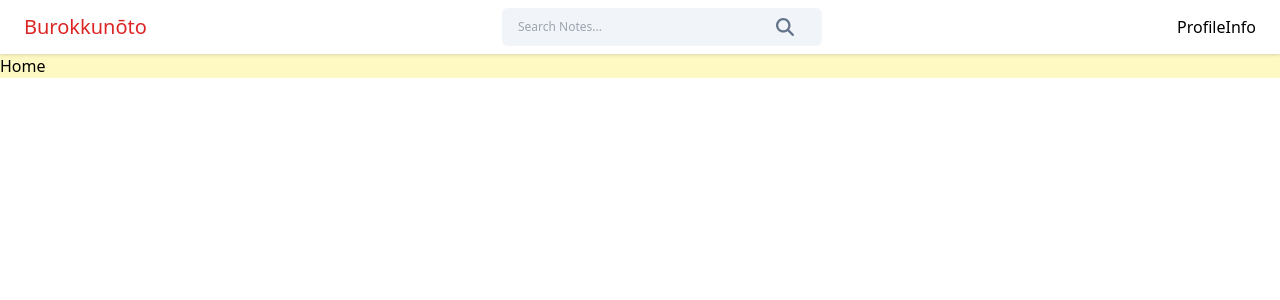
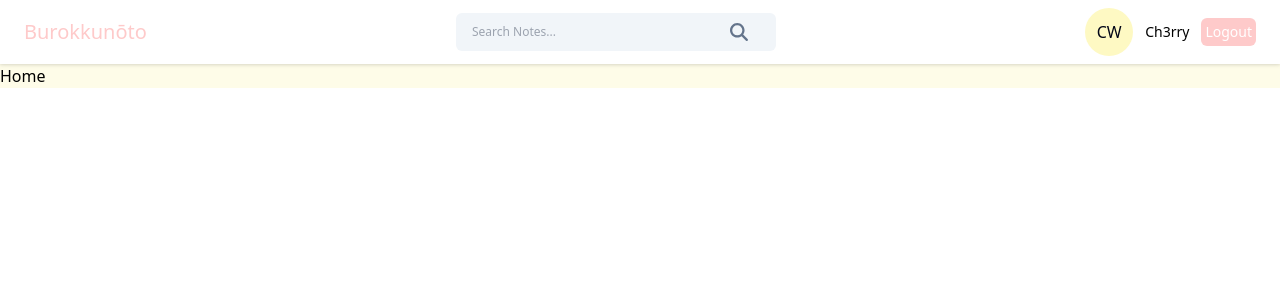
Before and after one commit to ch3rrywolf/Burokkunoto, a React (Vite) app in the folder frontend/: page / in a window 1280 px wide. Shown: the top 300 px of the page. Built offline with nearby package versions, Linux system fonts and the light colour scheme.

Commit message:
frontend NavBar Profile info & logout

```diff
--- a/frontend/src/components/Cards/ProfileInfo.jsx
+++ b/frontend/src/components/Cards/ProfileInfo.jsx
@@ -1,8 +1,20 @@
 import React from 'react'
 
-const ProfileInfo = () => {
+const ProfileInfo = ({ onLogout }) => {
   return (
-    <div>ProfileInfo</div>
+    <div className="flex items-center gap-3">
+      <div className="w-12 h-12 flex items-center justify-center rounded-full text-slate-950 font-medium bg-yellow-100">
+        {" "}
+        CW{" "}
+      </div>
+
+      <div>
+        <p className="text-sm font-medium">Ch3rry</p>
+      </div>
+
+      <button className="text-sm bg-red-200 p-1 rounded-md text-white hover:opacity-80" onClick={onLogout}>Logout
+      </button>
+    </div>
   )
 }
 
--- a/frontend/src/components/NavBar.jsx
+++ b/frontend/src/components/NavBar.jsx
@@ -1,20 +1,28 @@
 import React, { useState } from 'react'
 import SearchBar from './SerachBar/SearchBar'
 import ProfileInfo from './Cards/ProfileInfo'
+import { useNavigate } from "react-router-dom"
 
 const NavBar = () => {
     const [searchQuery, setSearchQuery] = useState("")
+
+    const navigate = useNavigate()
 
     const handleSearch = () => {}
     const onClearSearch = () => {
       setSearchQuery("")
     }
 
+    const onLogout = () => {
+      navigate("/login")
+
+    }
+
   return (
     <div className="bg-white flex items-center justify-between px-6 py-2 drop-shadow">
       <h2 className="text-xl font-medium text-black">
-        <span className="text-red-600">Burokkun</span>
-        <span className="text-red-600">ōto</span>
+        <span className="text-red-200">Burokkun</span>
+        <span className="text-red-200">ōto</span>
       </h2>
 
       <SearchBar
@@ -23,7 +31,7 @@ const NavBar = () => {
         handleSearch={handleSearch}
         onClearSearch={onClearSearch} />
 
-      <ProfileInfo />
+      <ProfileInfo onLogout={onLogout}/>
     </div>
   )
 }
--- a/frontend/src/pages/Home/Home.jsx
+++ b/frontend/src/pages/Home/Home.jsx
@@ -2,7 +2,7 @@ import React from 'react'
 
 const Home = () => {
   return (
-    <div className="bg-yellow-100">Home</div>
+    <div className="bg-yellow-50">Home</div>
   )
 }
 
```
